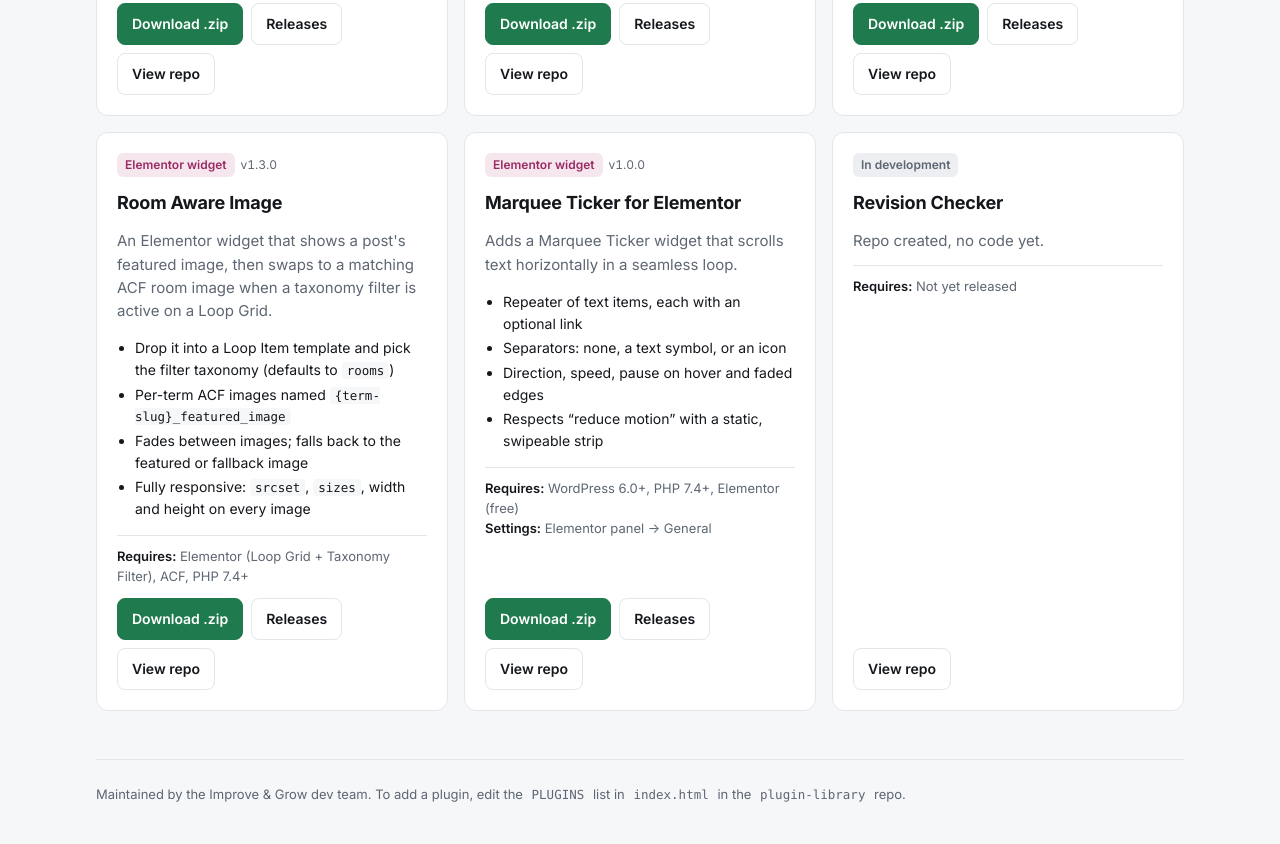
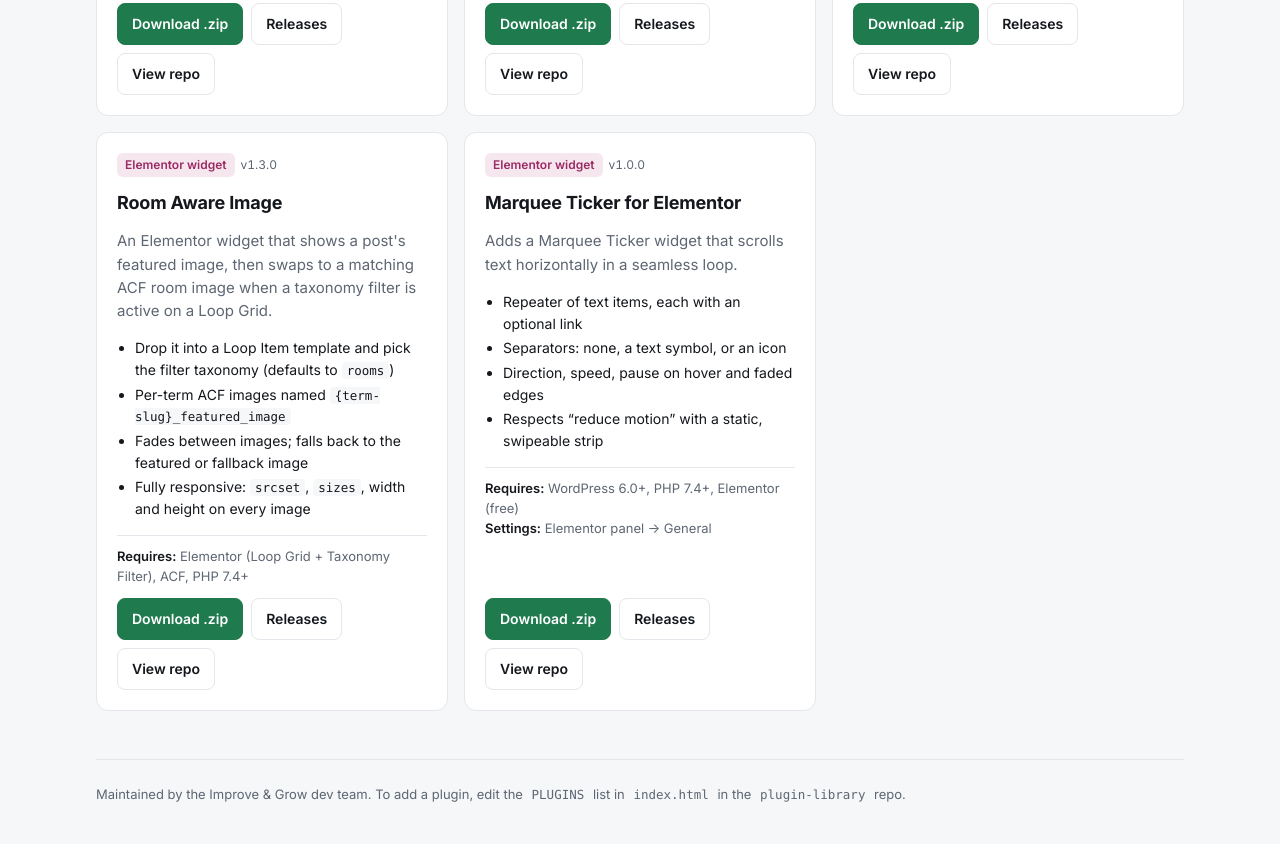
Before and after one commit to improveandgrowdev/plugin-library, a plain HTML site: page index.html in a window 1280 px wide. Shown: the part 911-1755 px from the top of the page. Drawn offline with Linux system fonts and the light colour scheme.

Commit message:
Remove Revision Checker card
Co-Authored-By: Claude Opus 5.5 <noreply@anthropic.com>

```diff
--- a/index.html
+++ b/index.html
@@ -84,8 +84,7 @@ footer{border-top:1px solid var(--line);padding:24px 0 40px;color:var(--muted);f
 const GH = "https://github.com/improveandgrowdev/";
 const TYPES = {
   wp:  { label: "WordPress plugin", cls: "t-wp" },
-  el:  { label: "Elementor widget", cls: "t-el" },
-  dev: { label: "In development",   cls: "t-dev" }
+  el:  { label: "Elementor widget", cls: "t-el" }
 };
 
 // Add new plugins here. "zip" is the release asset name; leave it out for apps that aren't downloaded.
@@ -145,12 +144,6 @@ const PLUGINS = [
       "Respects “reduce motion” with a static, swipeable strip"
     ],
     req: "WordPress 6.0+, PHP 7.4+, Elementor (free)", setup: "Elementor panel → General"
-  },
-  {
-    repo: "revision-checker", name: "Revision Checker", type: "dev",
-    desc: "Repo created, no code yet.",
-    features: [],
-    req: "Not yet released"
   }
 ];
 
```
